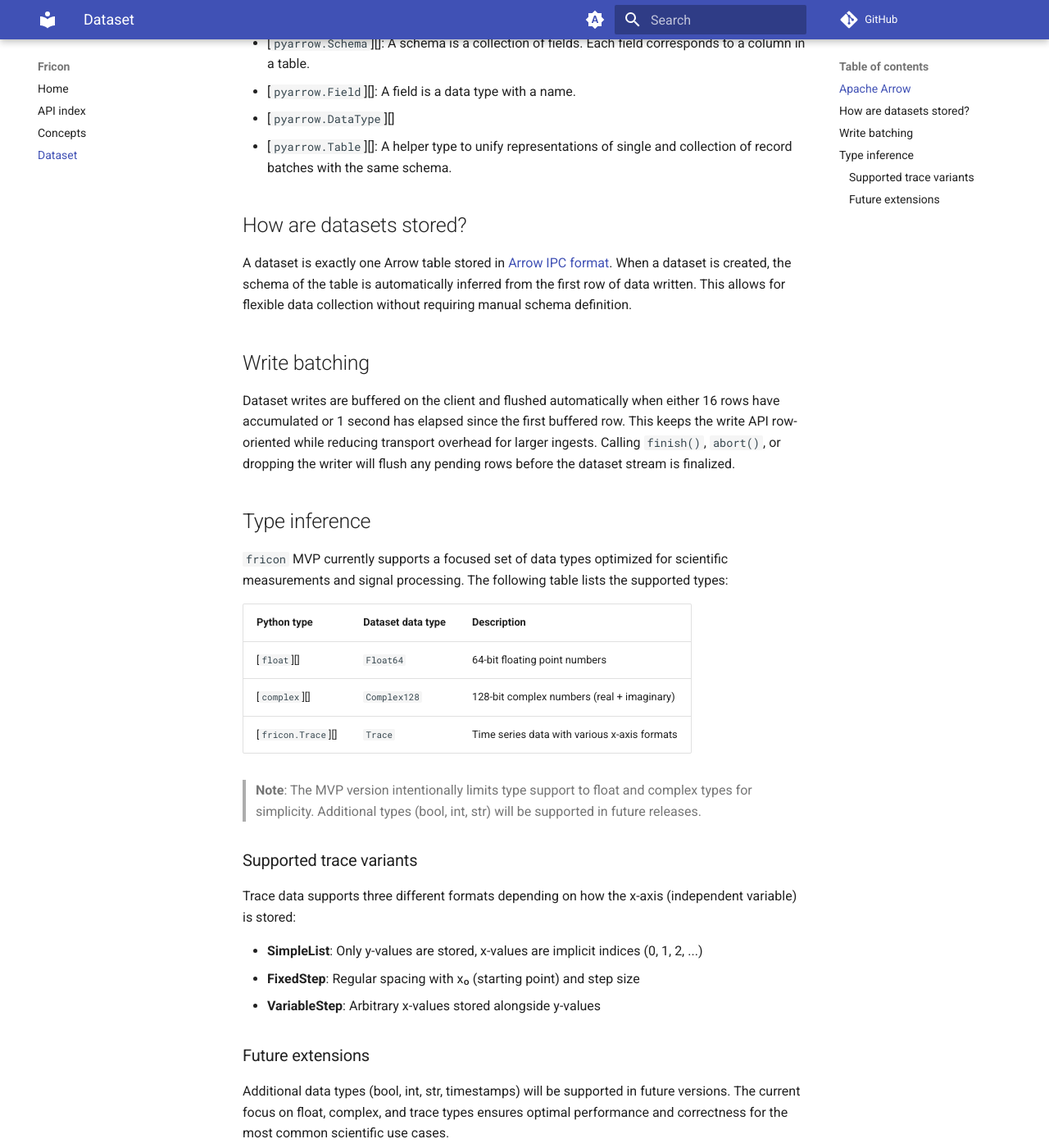
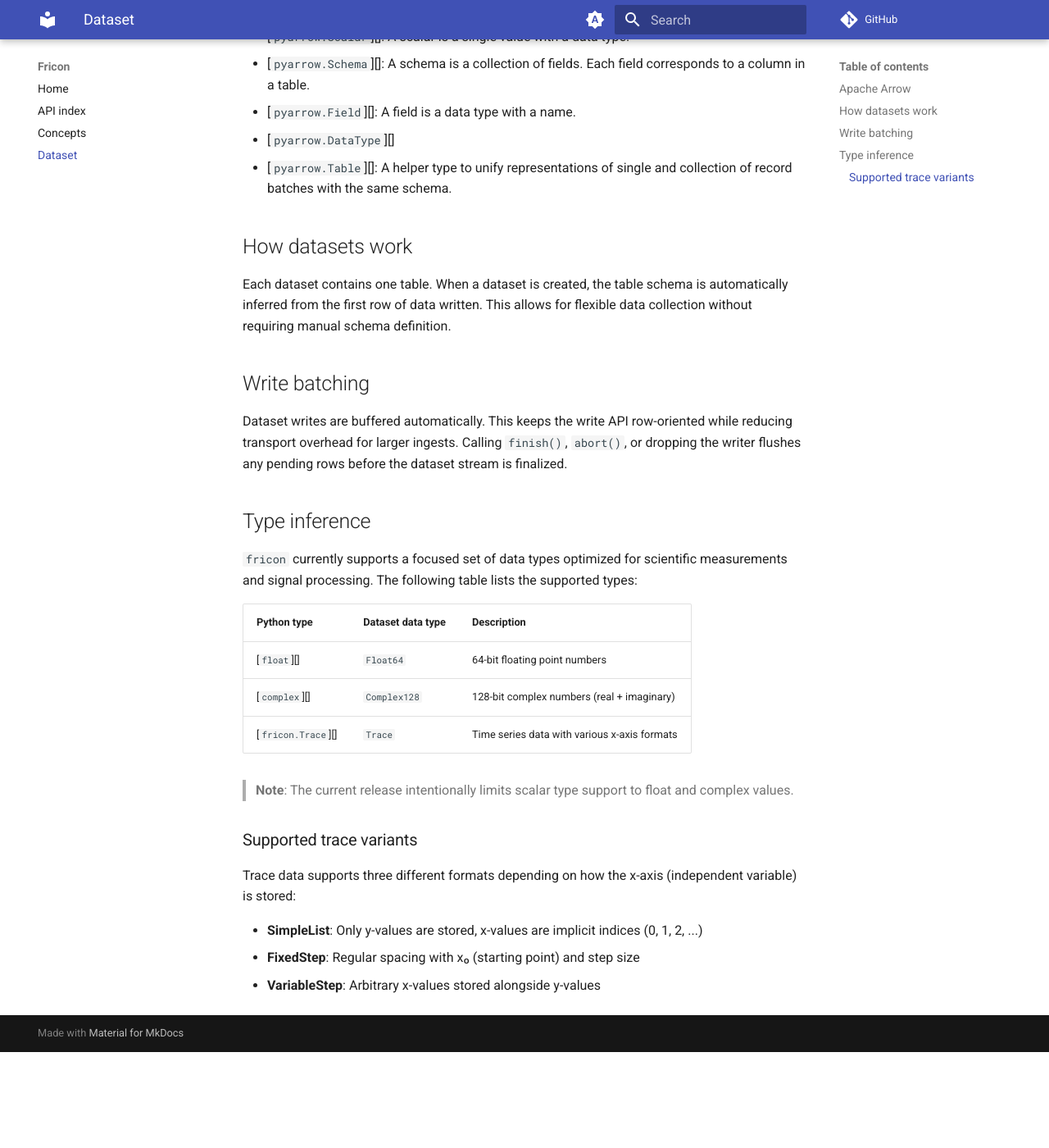
Before and after one commit to kahojyun/fricon, an MkDocs documentation site: the page built from docs/dataset.md, in a window 1280 px wide and 1400 px high, scrolled down 527 px. Shown: the whole window at 82% size. Built offline with MkDocs 1.6.1 and Material for MkDocs 9.7.7, drawn with Linux system fonts in a browser that asks for light colours; comment, search, counter and statistics services are not loaded; the version menu is left out; after the commit the page ends 1810 px from its top, so only the background shows below that; some of the changed text lies outside the part shown.

Commit message:
Clarify docs and move internal notes to dev-docs

```diff
--- a/docs/dataset.md
+++ b/docs/dataset.md
@@ -1,7 +1,8 @@
 # Dataset
 
-`fricon` uses [Arrow IPC format] to store datasets. A basic knowledge of Arrow
-data structures can be helpful to understand how `fricon` works.
+`fricon` datasets are table-shaped data collections. A basic knowledge of Arrow
+data structures can be helpful because the Python API accepts Arrow-compatible
+values and exposes Arrow-style tables.
 
 ## [Apache Arrow](https://arrow.apache.org/docs/index.html)
 
@@ -23,24 +24,22 @@
 - [`pyarrow.Table`][]: A helper type to unify representations of single and
   collection of record batches with the same schema.
 
-## How are datasets stored?
+## How datasets work
 
-A dataset is exactly one Arrow table stored in [Arrow IPC format]. When a dataset
-is created, the schema of the table is automatically inferred from the first row
-of data written. This allows for flexible data collection without requiring
-manual schema definition.
+Each dataset contains one table. When a dataset is created, the table schema is
+automatically inferred from the first row of data written. This allows for
+flexible data collection without requiring manual schema definition.
 
 ## Write batching
 
-Dataset writes are buffered on the client and flushed automatically when either
-16 rows have accumulated or 1 second has elapsed since the first buffered row.
-This keeps the write API row-oriented while reducing transport overhead for
-larger ingests. Calling `finish()`, `abort()`, or dropping the writer will flush
-any pending rows before the dataset stream is finalized.
+Dataset writes are buffered automatically. This keeps the write API row-oriented
+while reducing transport overhead for larger ingests. Calling `finish()`,
+`abort()`, or dropping the writer flushes any pending rows before the dataset
+stream is finalized.
 
 ## Type inference
 
-`fricon` MVP currently supports a focused set of data types optimized for scientific measurements and signal processing. The following table lists the supported types:
+`fricon` currently supports a focused set of data types optimized for scientific measurements and signal processing. The following table lists the supported types:
 
 | Python type        | Dataset data type | Description                                  |
 | ------------------ | ----------------- | -------------------------------------------- |
@@ -48,7 +47,7 @@
 | [`complex`][]      | `Complex128`      | 128-bit complex numbers (real + imaginary)   |
 | [`fricon.Trace`][] | `Trace`           | Time series data with various x-axis formats |
 
-> **Note**: The MVP version intentionally limits type support to float and complex types for simplicity. Additional types (bool, int, str) will be supported in future releases.
+> **Note**: The current release intentionally limits scalar type support to float and complex values.
 
 ### Supported trace variants
 
@@ -57,11 +56,3 @@
 - **SimpleList**: Only y-values are stored, x-values are implicit indices (0, 1, 2, ...)
 - **FixedStep**: Regular spacing with x₀ (starting point) and step size
 - **VariableStep**: Arbitrary x-values stored alongside y-values
-
-### Future extensions
-
-Additional data types (bool, int, str, timestamps) will be supported in future versions. The current focus on float, complex, and trace types ensures optimal performance and correctness for the most common scientific use cases.
-
-<!-- TODO: `pyarrow` and `polars` tips -->
-
-[Arrow IPC format]: https://arrow.apache.org/docs/format/Columnar.html#serialization-and-interprocess-communication-ipc
```
Also changed, not shown: AGENTS.md (+4 -1 lines), dev-docs/current-storage-notes.md (added, +75 -0 lines), docs/concepts.md (+2 -19 lines).
